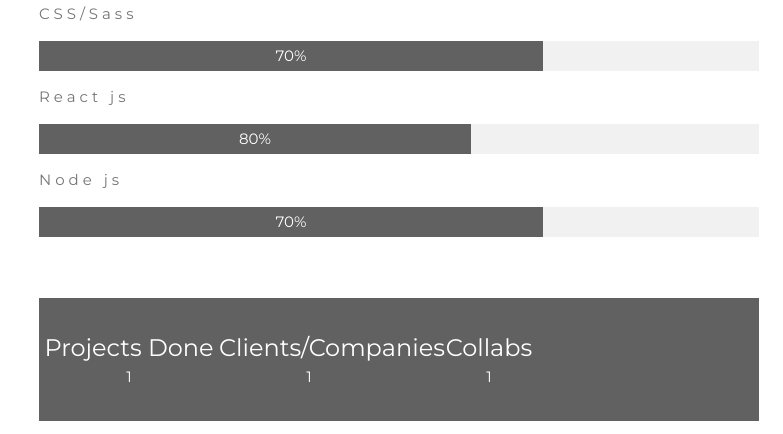
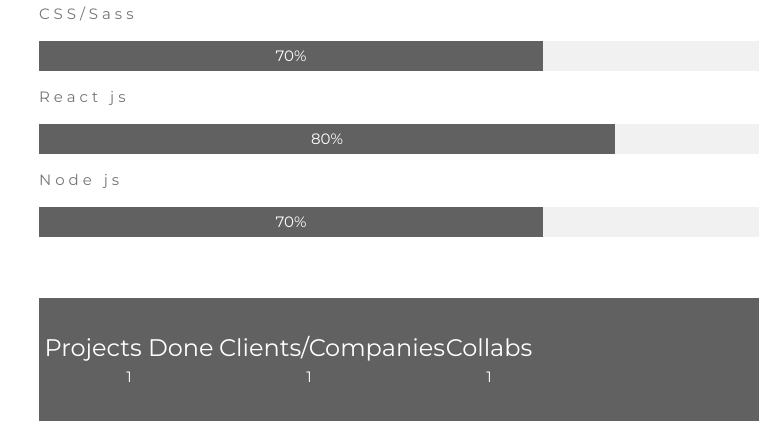
Before and after one commit to brownkcing/CGM, a plain HTML site: page index.html in a window 1280 px wide. Shown: the part 1358-1792 px from the top of the page, without its empty margins (497-1280 px from the left). Drawn offline with nearby package versions, Linux system fonts and the light colour scheme.

Commit message:
added project

```diff
--- a/index.html
+++ b/index.html
@@ -90,7 +90,7 @@
     </div>
     <p class="w3-wide">React js</p>
     <div class="w3-light-grey">
-      <div class="w3-container w3-center w3-padding-small w3-dark-grey" style="width:60%">80%</div>
+      <div class="w3-container w3-center w3-padding-small w3-dark-grey" style="width:80%">80%</div>
     </div>
     <p class="w3-wide">Node js</p>
     <div class="w3-light-grey">
```
